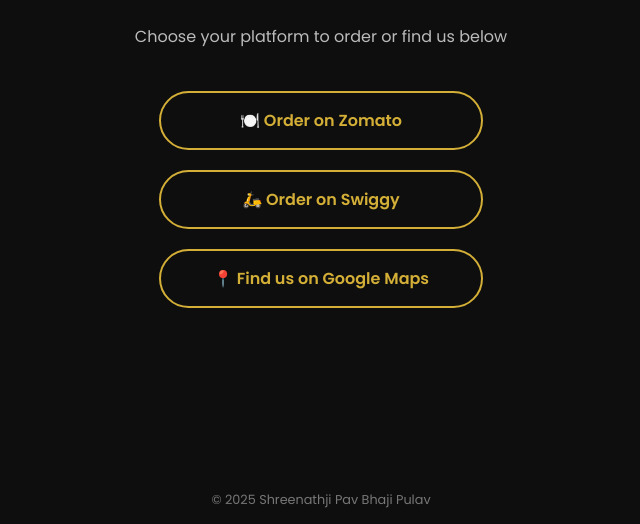
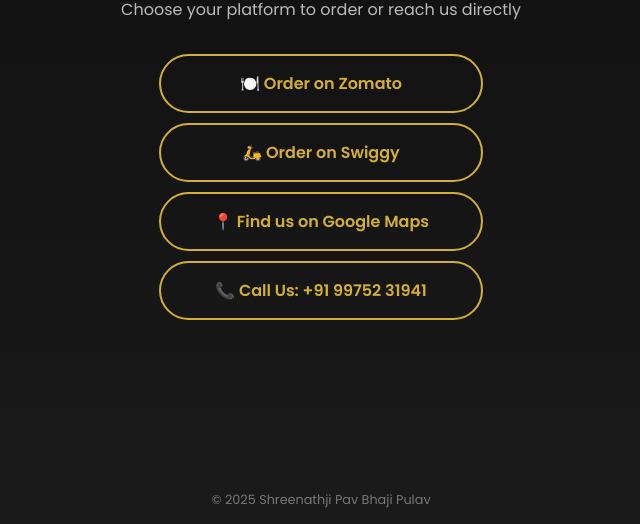
Before and after one commit to adarshmishra942/Shreenathji-links, a plain HTML site: page index.html in a window 1280 px wide. Shown: the part 276-800 px from the top of the page, without its empty margins (319-959 px from the left). Drawn offline with Linux system fonts and the light colour scheme.

Commit message:
Update index.html

```diff
--- a/index.html
+++ b/index.html
@@ -4,13 +4,30 @@
   <meta charset="UTF-8" />
   <meta name="viewport" content="width=device-width, initial-scale=1.0" />
   <title>Shreenathji Pav Bhaji Pulav</title>
+
+  <!-- 🪄 SEO & Meta Tags -->
+  <meta name="description" content="Order delicious Pav Bhaji and Pulav from Shreenathji! Available on Zomato, Swiggy, or visit us in person.">
+  <meta name="keywords" content="Pav Bhaji, Pulav, Shreenathji, Zomato, Swiggy, Food Delivery, Street Food, Indian Cuisine">
+  <meta name="author" content="Shreenathji Pav Bhaji Pulav">
+
+  <!-- 🌐 Open Graph / Social Preview -->
+  <meta property="og:title" content="Shreenathji Pav Bhaji Pulav">
+  <meta property="og:description" content="Authentic Pav Bhaji & Pulav now available online. Order today!">
+  <meta property="og:image" content="https://yourwebsite.com/preview-image.jpg">
+  <meta property="og:type" content="website">
+  <meta property="og:url" content="https://yourwebsite.com">
+
+  <!-- 📱 Favicon -->
+  <link rel="icon" href="https://yourwebsite.com/favicon.ico" type="image/x-icon">
+
+  <!-- 🧠 Font -->
+  <link href="https://fonts.googleapis.com/css2?family=Poppins:wght@400;600&display=swap" rel="stylesheet">
+
   <style>
-    @import url('https://fonts.googleapis.com/css2?family=Poppins:wght@400;600&display=swap');
-
     body {
       margin: 0;
       font-family: 'Poppins', sans-serif;
-      background-color: #0e0e0e;
+      background: linear-gradient(180deg, #0e0e0e 0%, #1a1a1a 100%);
       color: #fff;
       display: flex;
       flex-direction: column;
@@ -18,6 +35,7 @@
       align-items: center;
       height: 100vh;
       text-align: center;
+      animation: fadeIn 1.2s ease-in;
     }
 
     h1 {
@@ -61,15 +79,45 @@
       font-size: 0.8rem;
       color: #777;
     }
+
+    @keyframes fadeIn {
+      from { opacity: 0; transform: translateY(10px); }
+      to { opacity: 1; transform: translateY(0); }
+    }
   </style>
 </head>
 <body>
-  <h1>Shreenathji Pav Bhaji Pulav</h1>
-  <p>Choose your platform to order or find us below</p>
+  <main>
+    <h1>Shreenathji Pav Bhaji Pulav</h1>
+    <p>Choose your platform to order or reach us directly</p>
 
-  <a href="https://link.zomato.com/xqzv/rshare?id=5887953030563259" class="button" target="_blank">🍽️ Order on Zomato</a>
-  <a href="https://www.swiggy.com/direct/brand/392100?source=swiggy-direct&subSource=generic" class="button" target="_blank">🛵 Order on Swiggy</a>
-  <a href="https://maps.app.goo.gl/bDzXsVB9NFgxgrbT6" class="button" target="_blank">📍 Find us on Google Maps</a>
+    <a href="https://link.zomato.com/xqzv/rshare?id=5887953030563259"
+       class="button"
+       target="_blank"
+       aria-label="Order on Zomato">
+       🍽️ Order on Zomato
+    </a>
+
+    <a href="https://www.swiggy.com/direct/brand/392100?source=swiggy-direct&subSource=generic"
+       class="button"
+       target="_blank"
+       aria-label="Order on Swiggy">
+       🛵 Order on Swiggy
+    </a>
+
+    <a href="https://maps.app.goo.gl/bDzXsVB9NFgxgrbT6"
+       class="button"
+       target="_blank"
+       aria-label="Find us on Google Maps">
+       📍 Find us on Google Maps
+    </a>
+
+    <a href="tel:+919876543210"
+       class="button"
+       aria-label="Call Shreenathji Pav Bhaji Pulav">
+       📞 Call Us: +91 99752 31941
+    </a>
+  </main>
 
   <footer>© 2025 Shreenathji Pav Bhaji Pulav</footer>
 </body>
```
